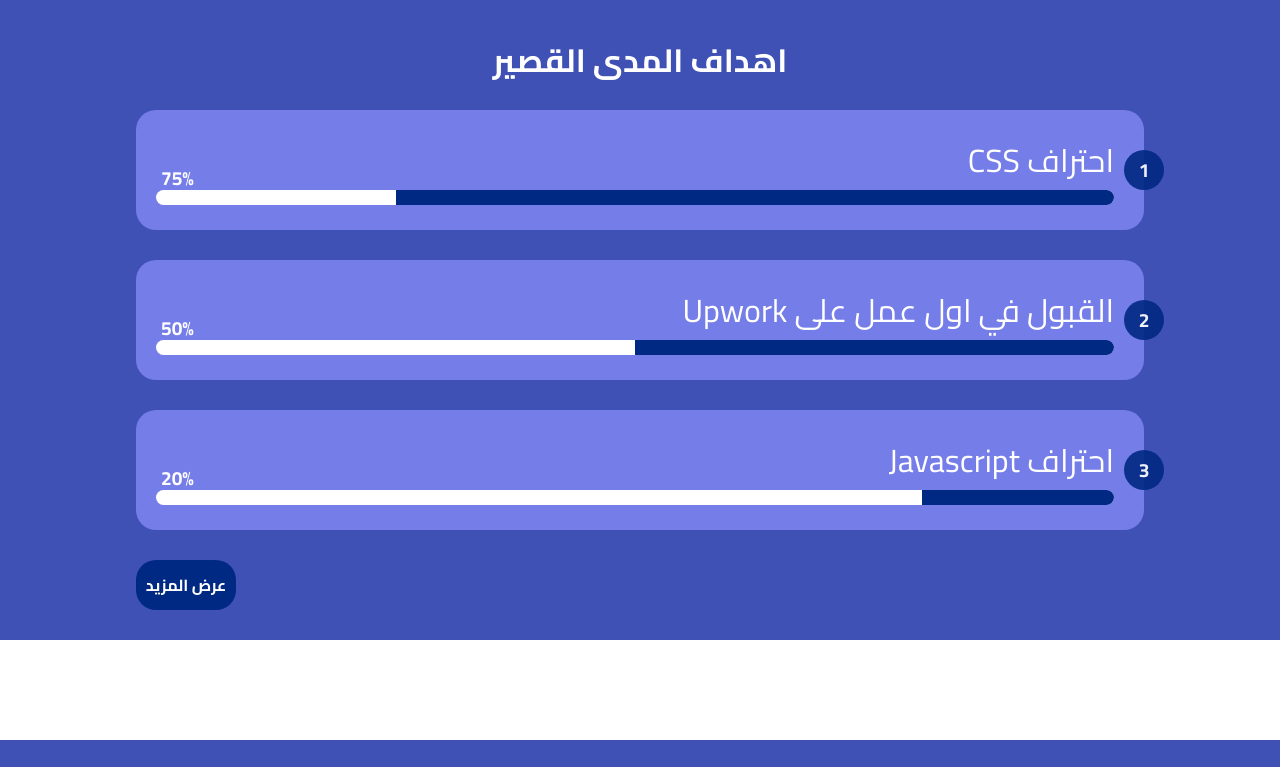
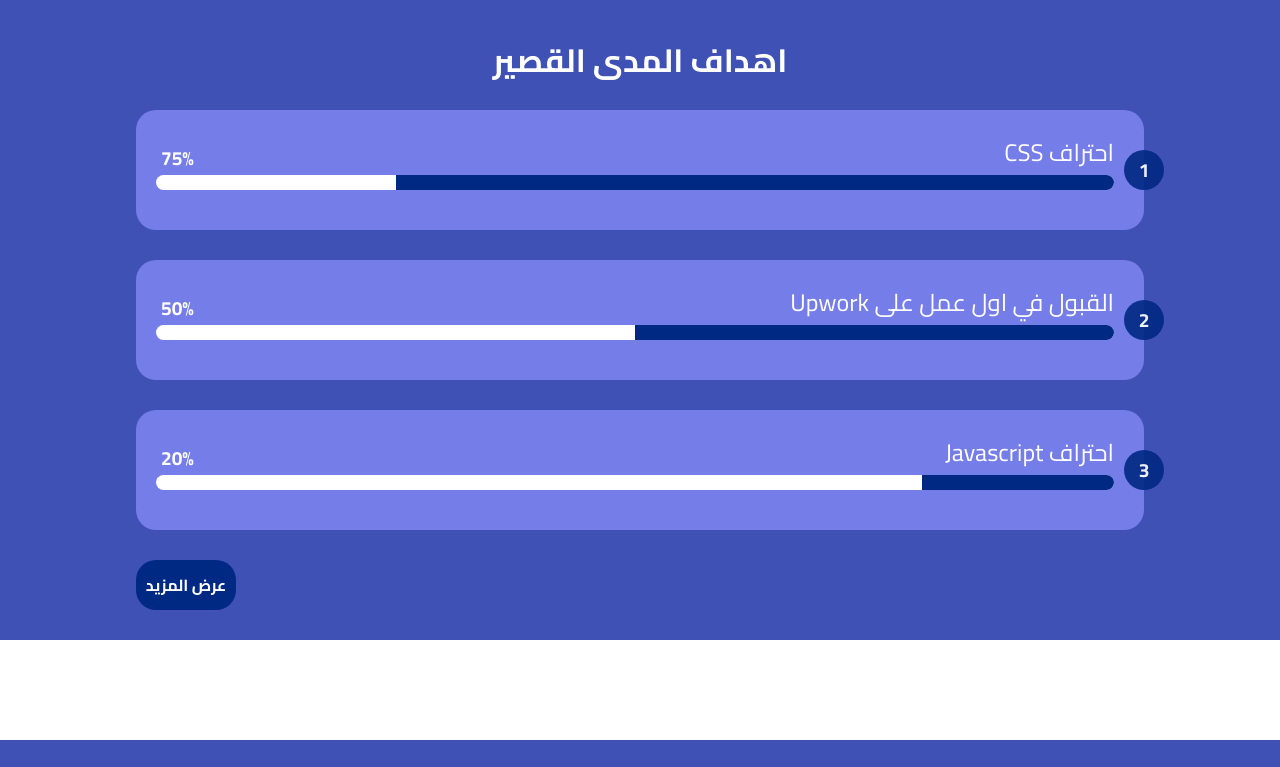
Before and after one commit to Elsayed-Gamal/Goals-Website, a plain HTML site: page index.html in a window 1280 px wide. Shown: the part 1300-2067 px from the top of the page. Drawn offline with Linux system fonts and the light colour scheme.

Commit message:
change font size

```diff
--- a/styles/main.css
+++ b/styles/main.css
@@ -156,9 +156,6 @@ body {
   padding: 30px 10px;
 }
 
-.goals {
-}
-
 .short-time-goals .goal,
 .long-time-goals .goal {
   background-color: var(--main-light-color);
@@ -187,13 +184,13 @@ body {
 }
 
 .goal-title {
-  font-size: 2rem;
+  font-size: 1.5rem;
   direction: rtl;
 }
 
 .percent {
   position: absolute;
-  top: 50px;
+  top: 30px;
   left: 25px;
   font-size: 1.2rem;
   font-weight: bold;
```
